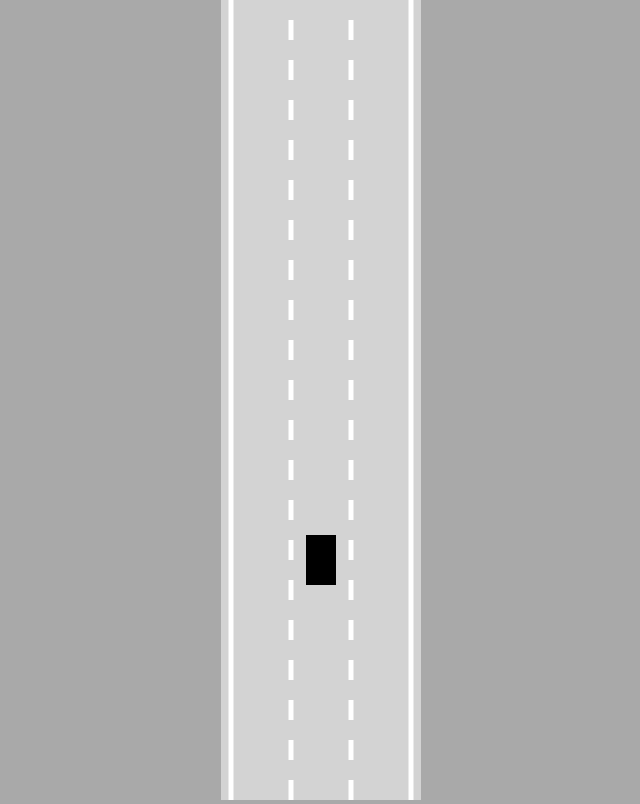
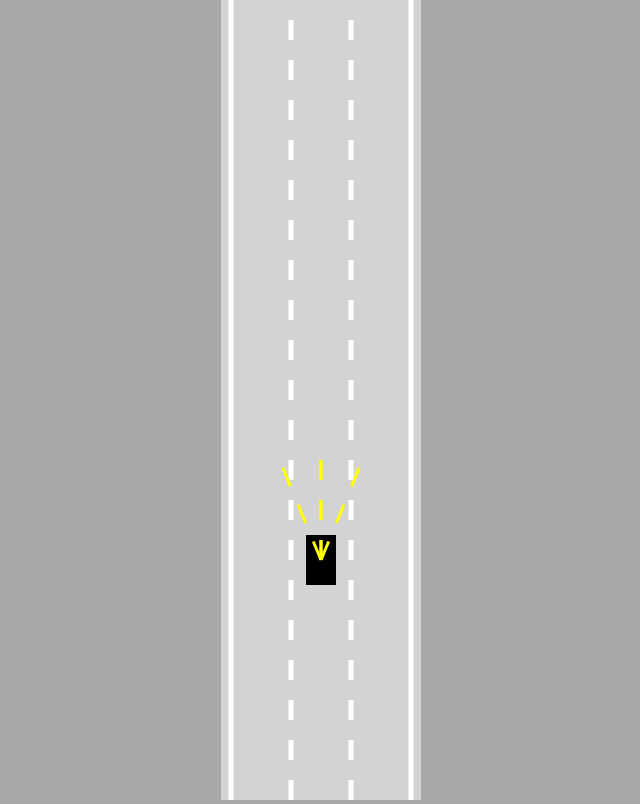
Before and after one commit to watashiSHUN/selfdriving, a plain HTML site: page index.html in a window 1280 px wide. Shown: the whole page, without its empty margins (319-959 px from the left). Drawn offline with Linux system fonts and the light colour scheme.

Commit message:
add car sensors

```diff
--- a/index.html
+++ b/index.html
@@ -7,6 +7,7 @@
 <body>
     <canvas id="canvas" width="800" height="600"></canvas>
     <script src="utils.js"></script>
+    <script src="sensor.js"></script>
     <script src="road.js"></script>
     <script src="controls.js"></script>
     <script src="car.js"></script>
--- a/main.js
+++ b/main.js
@@ -5,12 +5,14 @@ canvas.width=canvasWidth;
 const ctx=canvas.getContext("2d");
 // Leave some margin for the road
 const road = new Road(/*x coordinate*/canvasWidth/2,/*width*/canvasWidth*0.9);
-const car=new Car(/*car center's x coordinate*/road.getLaneCenter(1),/*car center's y coordinate*/100,30,50);
+const car = new Car(/*car center's x coordinate*/road.getLaneCenter(1),/*car center's y coordinate*/100,30,50);
+const sensor= new Sensor(car);
 
 animate();
 
 function animate(){
     car.update();
+    sensor.update();
     // set canvas height resets the canvas?
     // NOTE: constantly reset the canvas
     canvas.height=window.innerHeight;
@@ -24,6 +26,7 @@ function animate(){
     // Draw the road first, so that the car can be drawn on top of it (crossing the lanes)
     road.draw(ctx);
     car.draw(ctx);
+    sensor.draw(ctx);
 
     ctx.restore();
     requestAnimationFrame(animate)
--- /dev/null
+++ b/sensor.js
@@ -0,0 +1,53 @@
+class Sensor{
+    constructor(car){
+        this.car = car;
+        // Assume at least 2 rays
+        this.rayCount = 3;
+        this.rayLength = 100;
+        // ray spread is the total angle covered by all the rays
+        this.raySpread = Math.PI/4; // 45 degrees
+
+        this.rays=[];
+    }
+
+    update(){
+        // Compute new rays as the car moves
+        // start + end of a ray
+        // if we have the radian, we can compute the X,Y
+        this.rays=[];
+
+        var anglesBetween = this.raySpread/(this.rayCount-1)
+
+        // need to factor in angles of the car
+        var startAngle = this.raySpread/2 + this.car.angle;
+        this.rays.push(this.#computeRay(startAngle));
+        var endAngle = -this.raySpread/2 + this.car.angle;
+        this.rays.push(this.#computeRay(endAngle));
+
+        for(let i = 1; i < this.rayCount; i++){
+            // compute x and y, rays in the middle
+            var current = startAngle - anglesBetween;
+            this.rays.push(this.#computeRay(current));
+        }
+    }
+
+    #computeRay(angle){
+        return [-this.rayLength*Math.sin(angle), -this.rayLength*Math.cos(angle)]
+    }
+
+    draw(ctx){
+        ctx.save();
+
+        ctx.lineWidth = 3;
+        ctx.strokeStyle = "yellow";
+        ctx.translate(this.car.x,this.car.y);
+        this.rays.forEach(ray => {
+            ctx.beginPath();
+            ctx.moveTo(0,0);
+            ctx.lineTo(ray[0],ray[1]);
+            ctx.stroke();
+        });
+
+        ctx.restore();
+    }
+}
```
